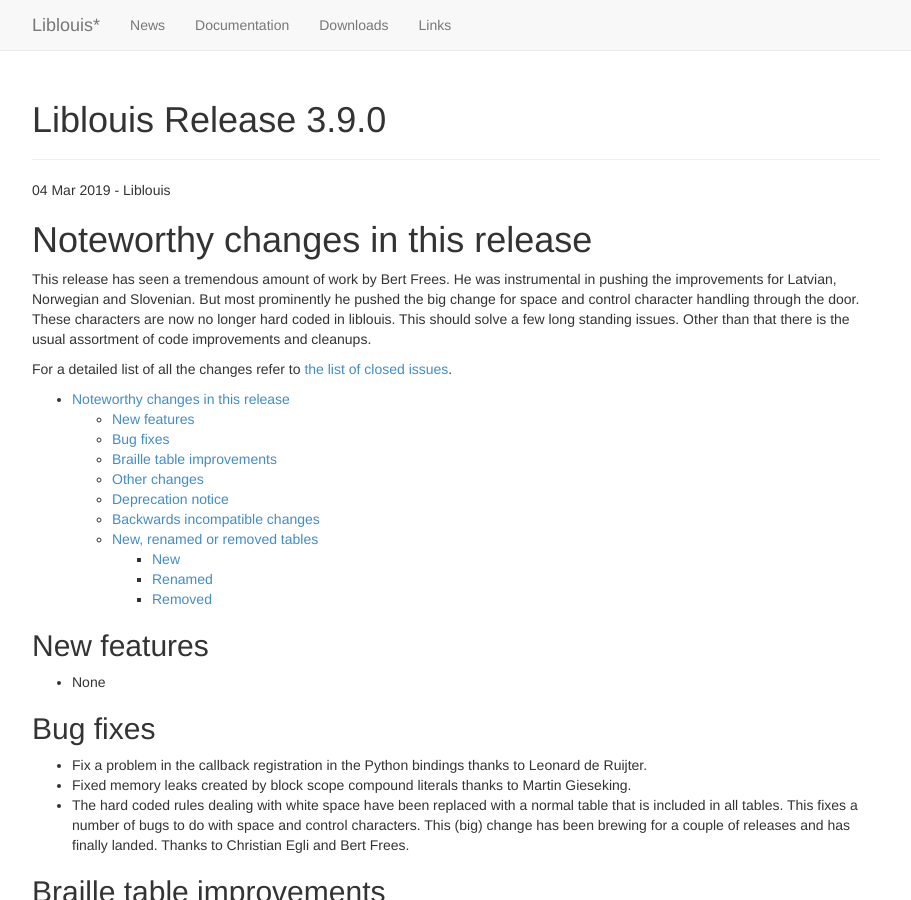
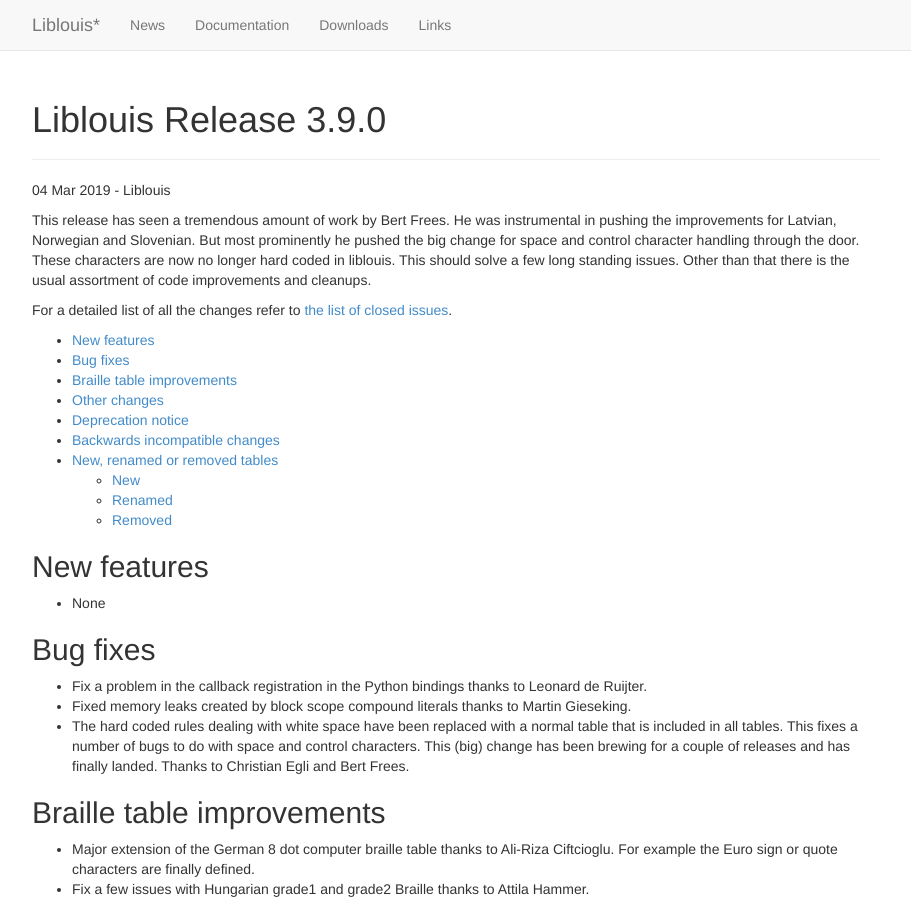
Before and after one commit to liblouis/liblouis.github.io, a Jekyll site: the page built from _posts/2019-03-04-release-3.9.0.md, in a window 1280 px wide and 900 px high. Shown: the whole window, without its empty margins (38-949 px from the left). Built offline with Jekyll 4.4.1, drawn with Linux system fonts in a browser that asks for light colours.

Commit message:
Update release announcement

```diff
--- a/_posts/2019-03-04-release-3.9.0.md
+++ b/_posts/2019-03-04-release-3.9.0.md
@@ -2,9 +2,6 @@
 title: Liblouis Release 3.9.0
 category: Liblouis
 ---
-
-
-# Noteworthy changes in this release
 
 This release has seen a tremendous amount of work by Bert Frees. He was instrumental in pushing the improvements for Latvian, Norwegian and Slovenian. But most prominently he pushed the big change for space and control character handling through the door. These characters are now no longer hard coded in liblouis. This should solve a few long standing issues. Other than that there is the usual assortment of code improvements and cleanups.
 
```
